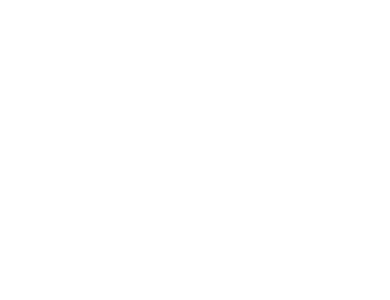
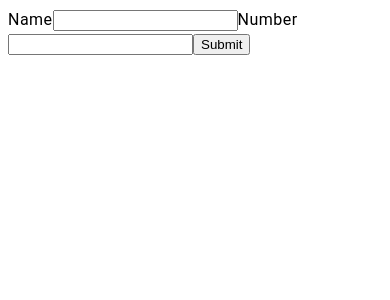
Before and after one commit to Viktor-WEB-D-E-V/phonebook, a React (Vite) app: page / in a window 390 px wide. Shown: the top 300 px of the page. Built offline with nearby package versions, Linux system fonts and the light colour scheme.

Commit message:
Implement ContactForm class component with controlled inputs for name and phone; Add form submission handler that passes state to parent App component

```diff
--- a/src/App.jsx
+++ b/src/App.jsx
@@ -4,9 +4,13 @@
 import ContactList from "./components/ContactList/ContactList";
 
 function App() {
+  const submitHandler = (data) => {
+    console.log(data);
+  };
+
   return (
     <>
-      <ContactForm />
+      <ContactForm onSubmit={submitHandler} />
       <SearchBox />
       <ContactList />
     </>
--- a/src/components/ContactForm/ContactForm.jsx
+++ b/src/components/ContactForm/ContactForm.jsx
@@ -1,7 +1,52 @@
+import { Component } from "react";
 import "./ContactForm.css";
 
-const ContactForm = () => {
-  return <></>;
-};
+class ContactForm extends Component {
+  state = {
+    name: "",
+    phone: "",
+  };
+
+  handleOnChange = (e) => {
+    const { name, value } = e.currentTarget;
+
+    this.setState({
+      [name]: value,
+    });
+  };
+
+  handleOnSubmit = (e) => {
+    e.preventDefault();
+    this.props.onSubmit(this.state);
+  };
+  render() {
+    const { name, phone } = this.state;
+
+    return (
+      <form onSubmit={this.handleOnSubmit}>
+        <label>
+          Name
+          <input
+            type="text"
+            name="name"
+            value={name}
+            onChange={this.handleOnChange}
+          />
+        </label>
+        <label>
+          Number
+          <input
+            type="phone"
+            name="phone"
+            value={phone}
+            onChange={this.handleOnChange}
+          />
+        </label>
+
+        <button type="submit">Submit</button>
+      </form>
+    );
+  }
+}
 
 export default ContactForm;
```
